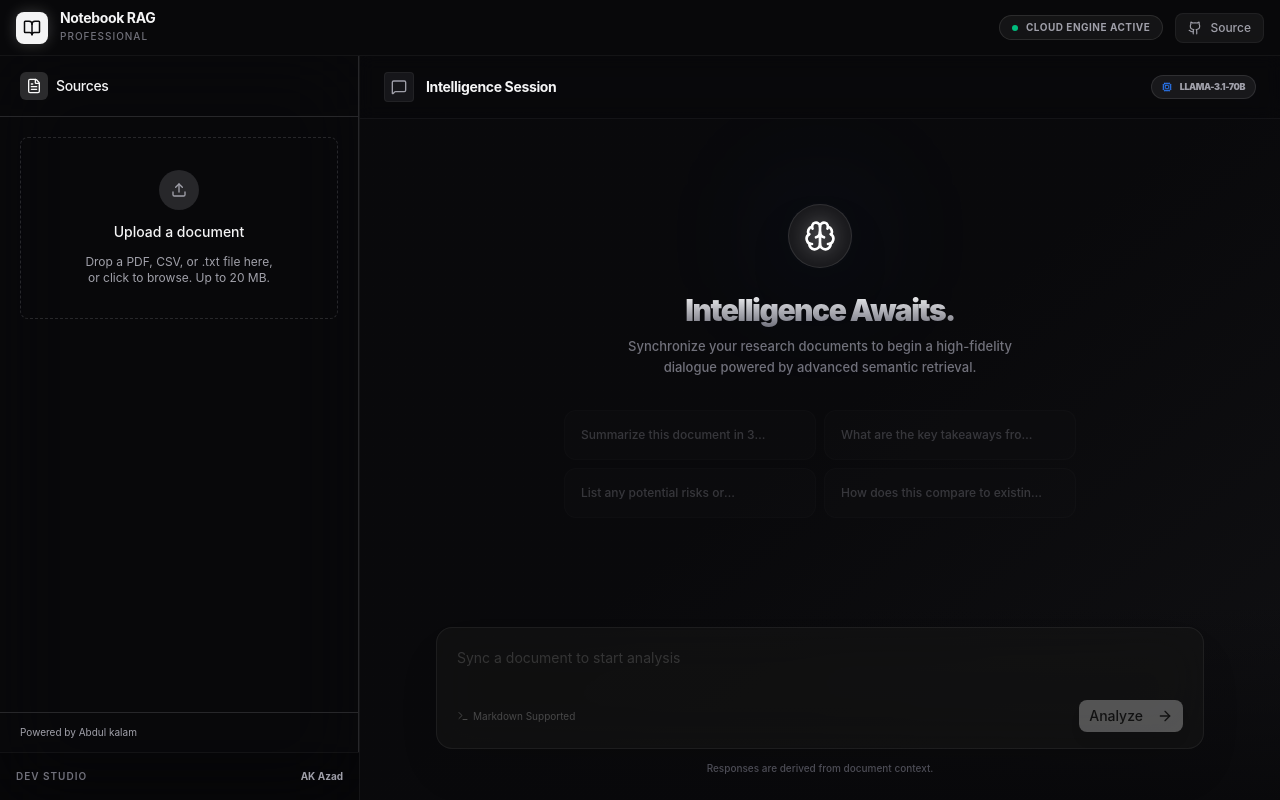
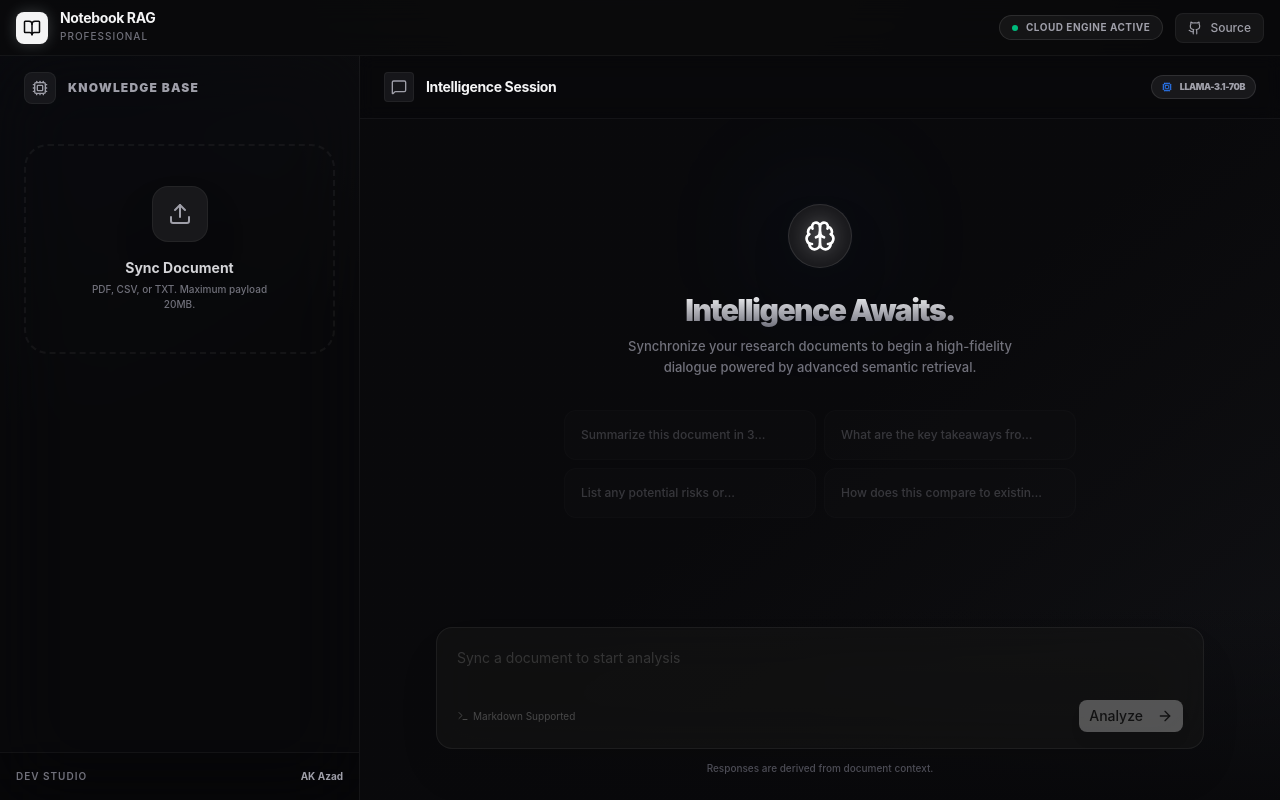
Before and after one commit to abdulkalamazad1001/notebooklm-rag-pro, a Next.js app: page / in a window 1280 px wide. Built offline with nearby package versions, Linux system fonts and the light colour scheme.

Commit message:
Final UI Overhaul: Ambient Glow, High-Tech Sidebar, and Refined Animations

```diff
--- a/app/globals.css
+++ b/app/globals.css
@@ -95,31 +95,48 @@
 
 /* Custom Glassmorphism Classes */
 .glass {
-  @apply bg-background/60 backdrop-blur-md border-b border-white/10;
+  @apply bg-zinc-950/40 backdrop-blur-md border-b border-white/5;
 }
 
 .sidebar-glass {
-  @apply bg-zinc-950/40 backdrop-blur-xl border-r border-white/5;
+  @apply bg-black/20 backdrop-blur-2xl border-r border-white/5;
 }
 
 .card-glass {
-  @apply bg-zinc-900/40 backdrop-blur-md border border-white/10 hover:border-white/20 transition-all duration-300;
+  @apply bg-zinc-900/40 backdrop-blur-md border border-white/10 hover:border-white/20 transition-all duration-300 shadow-xl;
+}
+
+/* Background Glow Effects */
+.bg-glow {
+  background: radial-gradient(circle at 50% -20%, rgba(255, 255, 255, 0.05) 0%, transparent 50%),
+              radial-gradient(circle at 0% 0%, rgba(59, 130, 246, 0.03) 0%, transparent 30%),
+              radial-gradient(circle at 100% 100%, rgba(59, 130, 246, 0.03) 0%, transparent 30%);
 }
 
 /* Smooth transitions for all interactive elements */
 * {
   transition-property: background-color, border-color, color, fill, stroke, opacity, box-shadow, transform;
   transition-timing-function: cubic-bezier(0.4, 0, 0.2, 1);
-  transition-duration: 200ms;
+  transition-duration: 250ms;
 }
 
 /* Custom scrollbar */
-::-webkit-scrollbar {
-  width: 6px;
+.custom-scrollbar::-webkit-scrollbar {
+  width: 5px;
 }
-::-webkit-scrollbar-track {
+.custom-scrollbar::-webkit-scrollbar-track {
   @apply bg-transparent;
 }
-::-webkit-scrollbar-thumb {
-  @apply bg-zinc-700 rounded-full hover:bg-zinc-600 transition-colors;
+.custom-scrollbar::-webkit-scrollbar-thumb {
+  @apply bg-zinc-800 rounded-full hover:bg-zinc-700 transition-colors;
 }
+
+@keyframes shake {
+  0%, 100% { transform: translateX(0); }
+  25% { transform: translateX(-4px); }
+  75% { transform: translateX(4px); }
+}
+
+.animate-shake {
+  animation: shake 0.2s ease-in-out 0s 2;
+}
--- a/components/notebook-app.tsx
+++ b/components/notebook-app.tsx
@@ -17,7 +17,7 @@ export function NotebookApp() {
   const [isSidebarOpen, setIsSidebarOpen] = useState(false)
 
   return (
-    <div className="flex h-dvh flex-col bg-zinc-950 text-zinc-100 selection:bg-zinc-100 selection:text-zinc-900 overflow-hidden font-sans">
+    <div className="flex h-dvh flex-col bg-zinc-950 text-zinc-100 selection:bg-zinc-100 selection:text-zinc-900 overflow-hidden font-sans bg-glow">
       {/* Top Header - Glassmorphism */}
       <header className="flex h-14 shrink-0 items-center justify-between border-b border-white/5 bg-zinc-950/80 backdrop-blur-md px-4 z-50">
         <div className="flex items-center gap-3">
--- a/components/source-panel.tsx
+++ b/components/source-panel.tsx
@@ -1,7 +1,7 @@
 "use client"
 
 import { useRef, useState } from "react"
-import { FileText, Loader2, Trash2, Upload } from "lucide-react"
+import { FileText, Loader2, Trash2, Upload, Cpu, Zap, ShieldCheck } from "lucide-react"
 import { Button } from "@/components/ui/button"
 import { cn } from "@/lib/utils"
 import type { Notebook } from "@/lib/types"
@@ -45,28 +45,27 @@ export function SourcePanel({ notebook, onUploaded, onClear }: Props) {
   }
 
   return (
-    <aside className="flex h-full min-h-0 flex-col border-r border-border bg-sidebar">
-      <header className="flex items-center justify-between border-b border-border px-5 py-4">
-        <div className="flex items-center gap-2">
-          <div className="flex h-7 w-7 items-center justify-center rounded-md bg-primary/15 text-primary">
-            <FileText className="h-4 w-4" />
+    <div className="flex h-full min-h-0 flex-col bg-transparent">
+      <header className="flex items-center justify-between px-6 py-4">
+        <div className="flex items-center gap-3">
+          <div className="flex h-8 w-8 items-center justify-center rounded-lg bg-zinc-800/50 border border-white/5 text-zinc-400">
+            <Cpu className="h-4 w-4" />
           </div>
-          <h2 className="text-sm font-medium tracking-tight">Sources</h2>
+          <h2 className="text-xs font-black uppercase tracking-widest text-zinc-400">Knowledge Base</h2>
         </div>
         {notebook && (
           <Button
             variant="ghost"
-            size="sm"
-            className="h-7 px-2 text-muted-foreground hover:text-foreground"
+            size="icon"
+            className="h-8 w-8 text-zinc-500 hover:text-red-400 hover:bg-red-400/10 transition-all"
             onClick={onClear}
           >
-            <Trash2 className="h-3.5 w-3.5" />
-            <span className="sr-only">Remove document</span>
+            <Trash2 className="h-4 w-4" />
           </Button>
         )}
       </header>
 
-      <div className="flex-1 overflow-y-auto p-5">
+      <div className="flex-1 overflow-y-auto p-6 custom-scrollbar">
         {!notebook ? (
           <label
             onDragOver={(e) => {
@@ -76,10 +75,10 @@ export function SourcePanel({ notebook, onUploaded, onClear }: Props) {
             onDragLeave={() => setIsDragging(false)}
             onDrop={onDrop}
             className={cn(
-              "flex cursor-pointer flex-col items-center justify-center gap-3 rounded-lg border border-dashed p-8 text-center transition-colors",
+              "group relative flex cursor-pointer flex-col items-center justify-center gap-4 rounded-3xl border-2 border-dashed p-10 text-center transition-all duration-500",
               isDragging
-                ? "border-primary bg-primary/5"
-                : "border-border hover:border-primary/60 hover:bg-muted/40",
+                ? "border-white/40 bg-white/5 scale-[1.02]"
+                : "border-white/5 hover:border-white/10 hover:bg-white/[0.02]",
               isUploading && "pointer-events-none opacity-60",
             )}
           >
@@ -94,66 +93,88 @@ export function SourcePanel({ notebook, onUploaded, onClear }: Props) {
               }}
             />
             {isUploading ? (
-              <>
-                <Loader2 className="h-6 w-6 animate-spin text-primary" />
-                <div className="text-sm font-medium">Indexing document…</div>
-                <div className="text-xs text-muted-foreground text-balance">
-                  Extracting text, splitting into chunks, and creating embeddings.
+              <div className="flex flex-col items-center gap-4">
+                <div className="relative">
+                  <div className="absolute inset-0 blur-xl bg-blue-500/20 animate-pulse" />
+                  <Loader2 className="h-10 w-10 animate-spin text-blue-400 relative" />
                 </div>
-              </>
+                <div className="space-y-1">
+                  <div className="text-sm font-bold text-white">Neural Indexing...</div>
+                  <div className="text-[10px] text-zinc-500 uppercase tracking-widest font-bold">Vectorizing Chunks</div>
+                </div>
+              </div>
             ) : (
               <>
-                <div className="flex h-10 w-10 items-center justify-center rounded-full bg-muted">
-                  <Upload className="h-4 w-4 text-muted-foreground" />
+                <div className="flex h-14 w-14 items-center justify-center rounded-2xl bg-zinc-900 border border-white/5 shadow-2xl group-hover:scale-110 transition-transform duration-500">
+                  <Upload className="h-6 w-6 text-zinc-400 group-hover:text-white transition-colors" />
                 </div>
-                <div className="text-sm font-medium">Upload a document</div>
-                <div className="text-xs text-muted-foreground text-balance">
-                  Drop a PDF, CSV, or .txt file here, or click to browse. Up to 20&nbsp;MB.
+                <div className="space-y-1">
+                  <div className="text-sm font-bold text-zinc-300 group-hover:text-white transition-colors">Sync Document</div>
+                  <p className="text-[10px] text-zinc-500 font-medium px-4">
+                    PDF, CSV, or TXT. Maximum payload 20MB.
+                  </p>
                 </div>
               </>
             )}
           </label>
         ) : (
-          <div className="space-y-4">
-            <div className="rounded-xl border border-border bg-card/50 p-4 transition-all hover:ring-1 hover:ring-primary/20 shadow-sm">
-              <div className="flex items-start gap-3">
-                <div className="mt-0.5 flex h-8 w-8 shrink-0 items-center justify-center rounded-md bg-primary/15 text-primary">
-                  <FileText className="h-4 w-4" />
-                </div>
-                <div className="min-w-0 flex-1">
-                  <div className="truncate text-sm font-medium" title={notebook.name}>
-                    {notebook.name}
+          <div className="space-y-6 animate-in fade-in slide-in-from-left-4 duration-500">
+            {/* Document Module */}
+            <div className="relative group">
+              <div className="absolute inset-0 bg-blue-500/5 blur-xl rounded-2xl opacity-0 group-hover:opacity-100 transition-opacity" />
+              <div className="relative rounded-2xl border border-white/10 bg-zinc-900/50 p-5 shadow-xl transition-all hover:border-white/20">
+                <div className="flex items-start gap-4">
+                  <div className="flex h-10 w-10 shrink-0 items-center justify-center rounded-xl bg-zinc-800 text-white border border-white/5 shadow-inner">
+                    <FileText className="h-5 w-5" />
                   </div>
-                  <div className="mt-1 text-xs text-muted-foreground">
-                    {notebook.chunkCount} chunks · {Math.round(notebook.totalChars / 1000)}k chars
+                  <div className="min-w-0 flex-1">
+                    <div className="truncate text-sm font-bold text-white mb-1" title={notebook.name}>
+                      {notebook.name}
+                    </div>
+                    <div className="flex items-center gap-2">
+                       <span className="text-[9px] font-black uppercase tracking-tighter px-1.5 py-0.5 rounded bg-blue-500/10 text-blue-400 border border-blue-500/20">
+                         {notebook.chunkCount} Neural Chunks
+                       </span>
+                    </div>
                   </div>
                 </div>
               </div>
             </div>
 
-            <div className="rounded-md bg-muted/40 p-3 text-xs leading-relaxed text-muted-foreground">
-              <div className="mb-1 font-medium text-foreground">How it works</div>
-              Your document was chunked with a recursive character splitter (~900 chars,
-              150 overlap), embedded with{" "}
-              <code className="rounded bg-background/60 px-1 py-0.5 font-mono text-[10px]">
-                nv-embedqa-e5-v5
-              </code>
-              , and stored in an in-memory vector index. Each question runs cosine
-              similarity against the index to retrieve the top 5 chunks.
+            {/* Pipeline Badge */}
+            <div className="rounded-2xl border border-white/5 bg-black/20 p-5 space-y-4">
+              <div className="flex items-center gap-2 text-[10px] font-black uppercase tracking-widest text-zinc-500">
+                 <Zap className="h-3 w-3" />
+                 Processing Pipeline
+              </div>
+              <div className="space-y-3">
+                 <div className="flex items-center justify-between">
+                    <span className="text-[11px] text-zinc-400">Embedding Engine</span>
+                    <span className="text-[10px] font-mono text-zinc-600">nv-embedqa-e5</span>
+                 </div>
+                 <div className="flex items-center justify-between">
+                    <span className="text-[11px] text-zinc-400">Vector Storage</span>
+                    <span className="text-[10px] font-mono text-zinc-600">Qdrant Cloud</span>
+                 </div>
+                 <div className="flex items-center justify-between">
+                    <span className="text-[11px] text-zinc-400">Chunk Density</span>
+                    <span className="text-[10px] font-mono text-zinc-600">~900 chars</span>
+                 </div>
+              </div>
+              <div className="pt-2 flex items-center gap-2 text-[10px] text-emerald-500/70 font-bold italic">
+                 <ShieldCheck className="h-3 w-3" />
+                 Grounding Logic Active
+              </div>
             </div>
           </div>
         )}
 
         {error && (
-          <div className="mt-4 rounded-md border border-destructive/40 bg-destructive/10 p-3 text-xs text-destructive-foreground">
+          <div className="mt-6 rounded-2xl border border-red-500/20 bg-red-500/10 p-4 text-xs text-red-400 font-medium animate-in shake-1">
             {error}
           </div>
         )}
       </div>
-
-      <footer className="border-t border-border px-5 py-3 text-[10px] text-muted-foreground">
-        Powered by Abdul kalam
-      </footer>
-    </aside>
+    </div>
   )
 }
```
